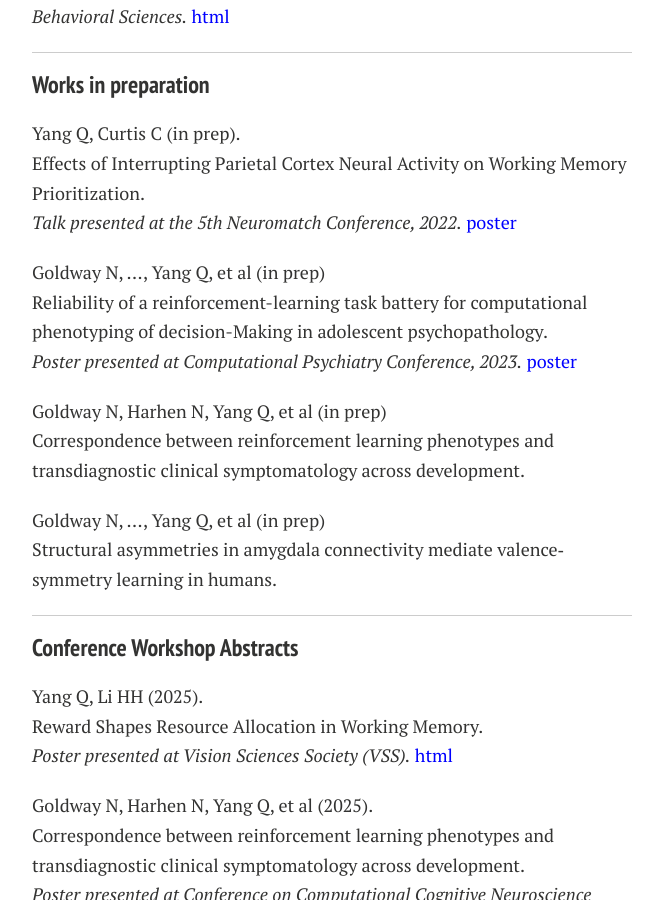
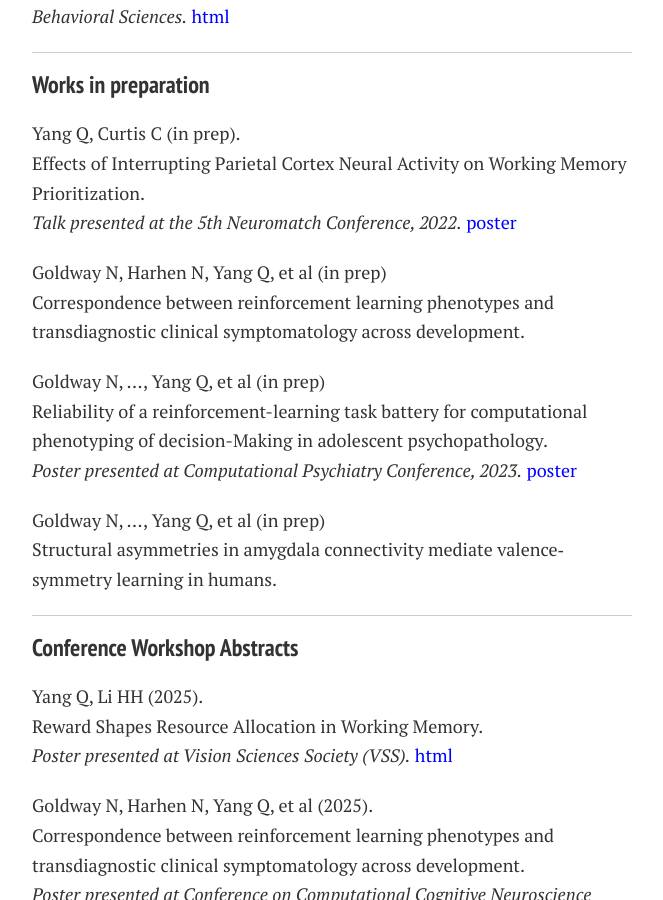
Before and after one commit to Qingqing-Yang-177/Qingqing-Yang-177.github.io, a Jekyll site: the page built from publications.md, in a window 1280 px wide and 900 px high, scrolled down 516 px. Shown: the whole window, without its empty margins (308-971 px from the left). Built offline with Jekyll 4.4.1, drawn with Linux system fonts in a browser that asks for light colours; nearby versions of some CDN libraries; comment, search, counter and statistics services are not loaded; a style sheet for code colours, icons or effects is not loaded.

Commit message:
Update publications.md

```diff
--- a/publications.md
+++ b/publications.md
@@ -34,15 +34,15 @@ title: Publications
  <em>Talk presented at the 5th Neuromatch Conference, 2022.</em> <a href="/mypaper/yang_qingqing_rmePoster_expectedresults.pdf" style="color: blue;"> poster</a>
  </div>
 
+<div style="margin: 0; margin-bottom: 20px;">
+  Goldway N, Harhen N, Yang Q, et al (in prep) <br>
+  Correspondence between reinforcement learning phenotypes and transdiagnostic clinical symptomatology across development. <br>
+</div>
+
  <div style="margin: 0; margin-bottom: 20px;">
   Goldway N, ..., Yang Q, et al (in prep) <br>
   Reliability of a reinforcement-learning task battery for computational phenotyping of decision-Making in adolescent psychopathology. <br>
   <em>Poster presented at Computational Psychiatry Conference, 2023.</em> <a href="/mypaper/Frame4.pdf" style="color: blue;"> poster</a>
- </div>
-
- <div style="margin: 0; margin-bottom: 20px;">
-  Goldway N, Harhen N, Yang Q, et al (in prep) <br>
-  Correspondence between reinforcement learning phenotypes and transdiagnostic clinical symptomatology across development. <br>
  </div>
 
 <div style="margin: 0; margin-bottom: 20px;">
```
